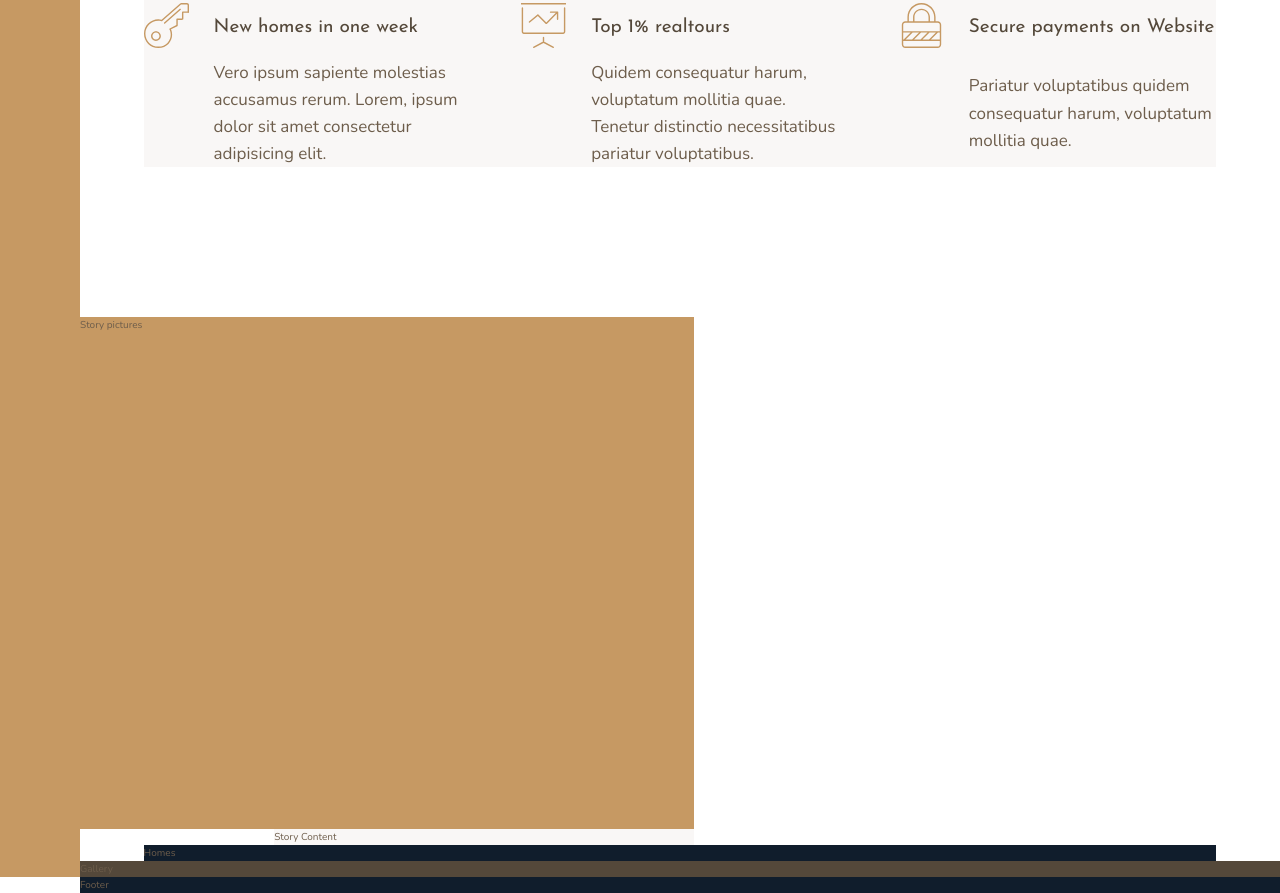
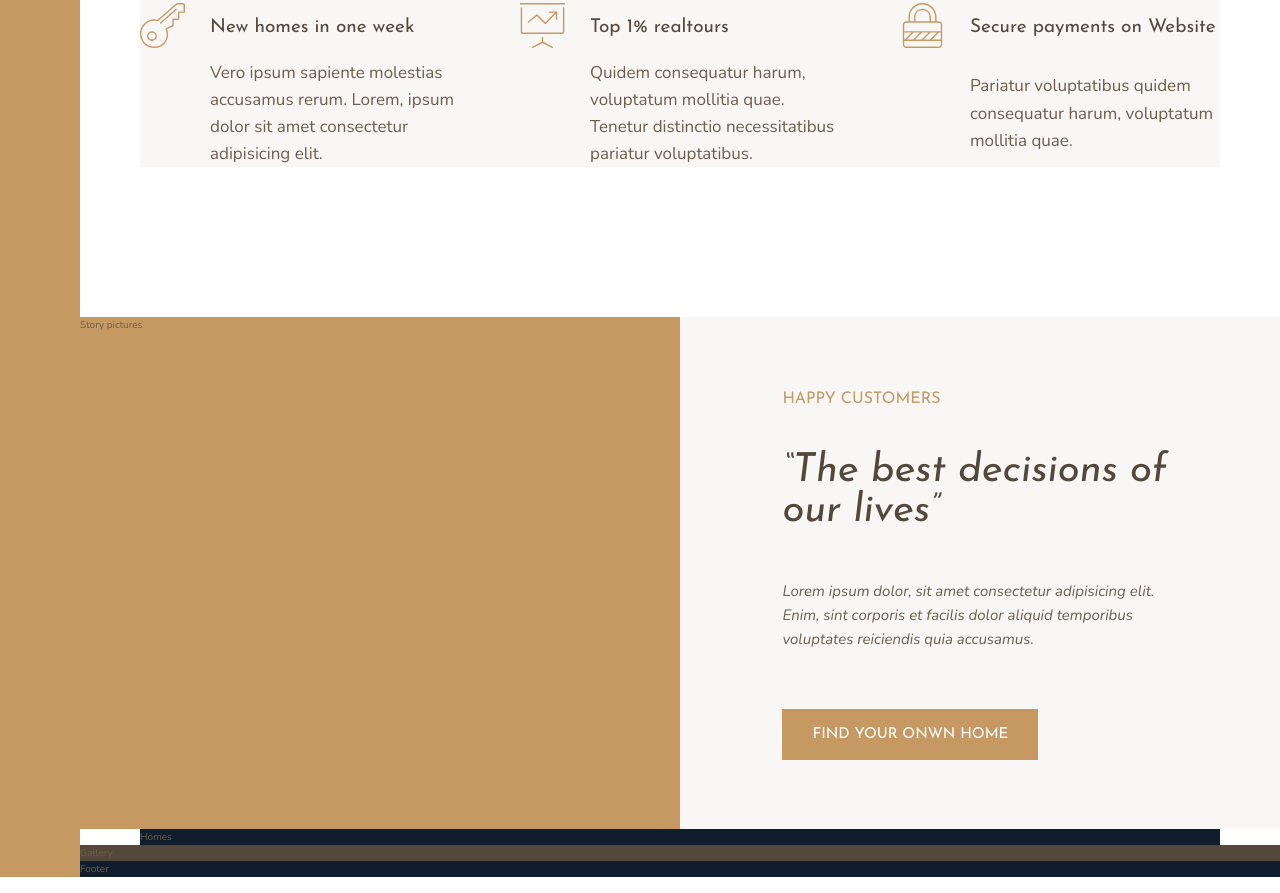
Before and after one commit to UnknownMonk/Css-grid-website, a website: page index.html in a window 1280 px wide. Shown: the part 1018-1911 px from the top of the page. Drawn offline with nearby package versions, Linux system fonts and the light colour scheme.

Commit message:
added to story section

```diff
--- a/index.html
+++ b/index.html
@@ -73,7 +73,11 @@
     </div>
 
     <div class="story__content">
-        Story Content
+        <h3 class="heading-3 mb-sm" >Happy Customers</h3>
+        <h2 class="heading-2 heading-2--dark mb-md" >&ldquo;The best decisions of our lives&rdquo;</h2>
+            <p class="story__text">Lorem ipsum dolor, sit amet consectetur adipisicing elit. Enim, sint corporis et facilis dolor aliquid temporibus voluptates reiciendis quia accusamus.</p>
+            <button class="btn">Find your onwn home</button>
+
     </div>
 
     <section class="homes">
--- a/sass/_story.scss
+++ b/sass/_story.scss
@@ -7,6 +7,23 @@
 
   &__content {
     background-color: $color-grey-light-1;
-    grid-column: col-start 5/ col-end ;
+    grid-column: col-start 5/ full-end ;
+
+    padding: 6rem 8vw;
+
+    // display: flex;
+    // flex-direction: column;
+    // justify-content: center;
+    // align-items: flex-start;
+
+    display: grid;
+    align-items: center;
+    justify-items: start;
+  }
+
+  &__text {
+    font-size: 1.5rem;
+    font-style: italic;
+    margin-bottom: 4rem;
   }
 }
--- a/sass/_typography.scss
+++ b/sass/_typography.scss
@@ -9,10 +9,26 @@
 
 .heading-2 {
 @extend %heading;
+font-size: 4rem;
+font-style: italic;
+line-height: 1;
+
+&--light {
+  color: $color-grey-dark-1;
+}
+
+&--dark {
+  color: $color-grey-dark-1;
+}
+
 }
 
 .heading-3 {
 @extend %heading;
+font-size: 1.6rem;
+color: $color-primary;
+text-transform: uppercase;
+
 }
 
 
@@ -23,3 +39,24 @@
   &--light {color:$color-grey-dark-1;}
   &--dark {color:$color-grey-dark-1;}
 }
+
+.btn {
+  background-color: $color-primary;
+  color: #fff;
+  border: none;
+  font-family: $font-display;
+  font-size: 1.5rem;
+  text-transform:  uppercase;
+  padding: 1.8rem 3rem;
+  cursor: pointer;
+  transition: all 2s;
+
+  &:hover {
+    background-color: $color-primary-dark;
+  }
+}
+
+.mb-sm { margin-bottom: 2rem;}
+.mb-md { margin-bottom: 3rem;}
+.mb-lg { margin-bottom: 4rem;}
+.mb-hg { margin-bottom: 8rem;}
```
Also changed, not shown: css/style.css.
